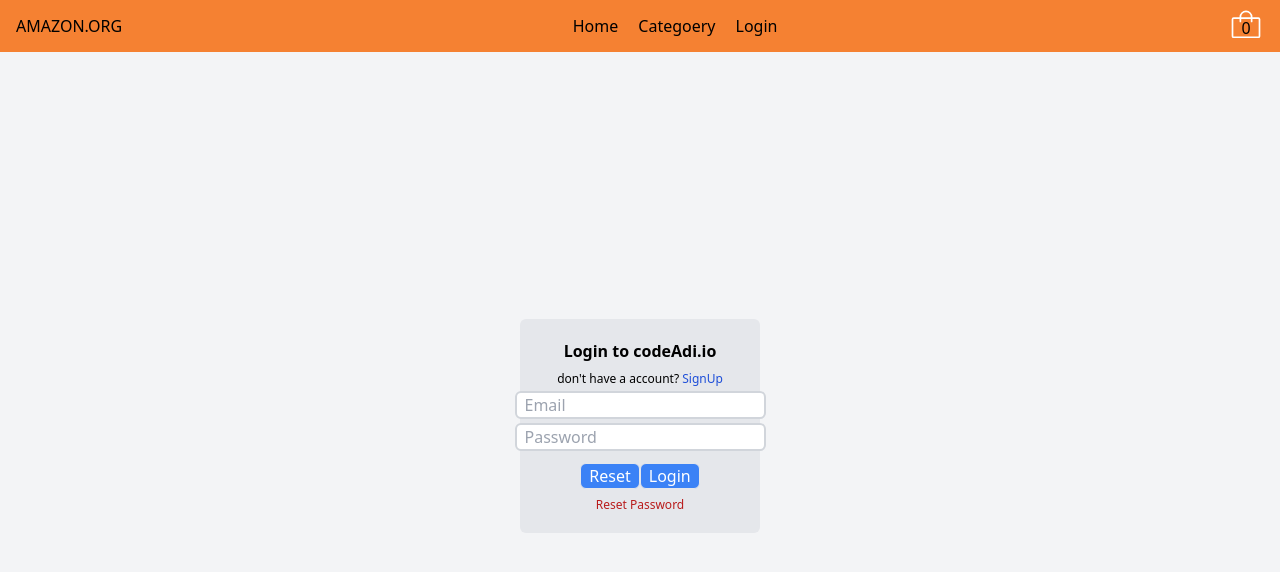
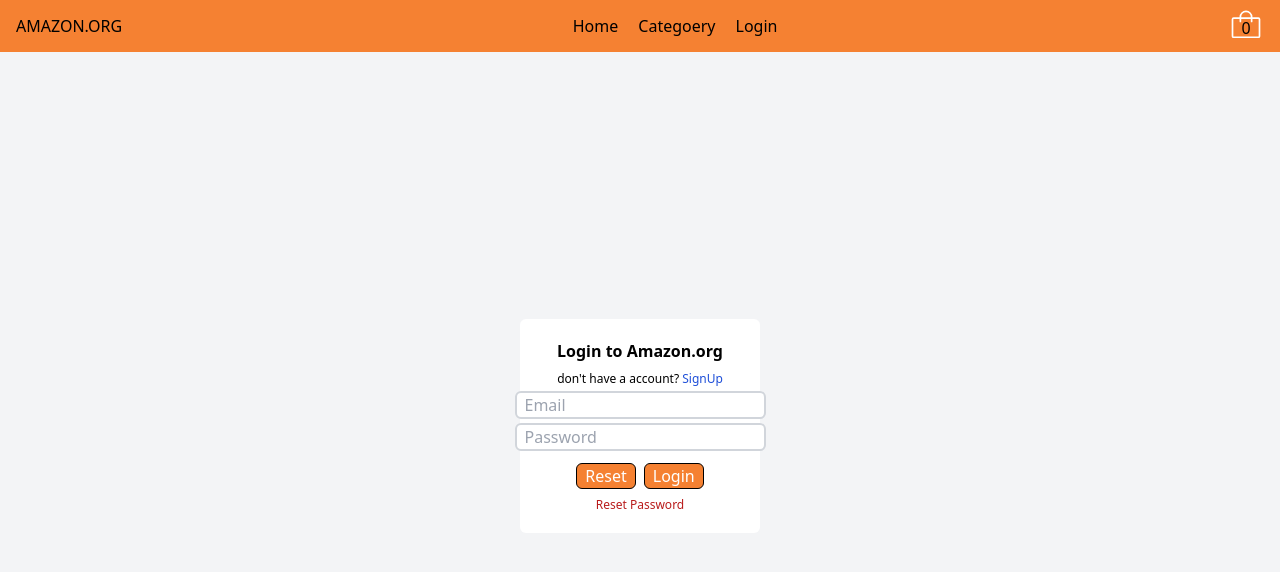
Before and after one commit to adityasoam55/MegaProject-Ecommerce, a React (Vite) app: page /login in a window 1280 px wide. Shown: the top 572 px of the page. Built offline with nearby package versions, Linux system fonts and the light colour scheme; the HTML template or start-up script is replaced by a standard one.

Commit message:
Entire site Button color changed

```diff
--- a/src/Login.jsx
+++ b/src/Login.jsx
@@ -27,9 +27,9 @@
         validationSchema={schema}
         validateOnMount
       >
-        <Form className="w-60 bg-gray-200 p-5 rounded-md flex flex-col justify-center items-center">
-            <h2 className="font-bold mb-2">Login to codeAdi.io</h2>
-           <span className="text-xs mb-1">don't have a account? <Link to="/signup" className="text-xs text-blue-700">
+        <Form className="w-60 bg-white p-5 rounded-md flex flex-col justify-center items-center">
+            <h2 className="font-bold mb-2">Login to Amazon.org</h2>
+           <span className="text-xs mb-1">don't have a account? <Link to="/signup" className="text-xs text-blue-700 hover:underline">
             SignUp
           </Link></span>
           <FormikInput
@@ -48,22 +48,22 @@
             required
           />
 
-          <div className="mb-1">
+          <div className="mb-1 flex gap-2">
             <button
-              className="border bg-blue-500 text-white rounded-md px-2 mt-2"
+              className="border border-black bg-tomato-default text-white rounded-md px-2 mt-2"
               type="button"
               /* onClick={resetForm} */
             >
               Reset
             </button>
             <button
-              className="border bg-blue-500 text-white rounded-md px-2 mt-2"
+              className="border border-black bg-tomato-default text-white rounded-md px-2 mt-2"
               type="submit"
             >
               Login
             </button>
           </div>
-          <Link to="/passwordreset" className="text-xs text-red-700 mt-1">
+          <Link to="/passwordreset" className="text-xs text-red-700 mt-1 hover:underline ">
           Reset Password
           </Link>
         </Form>
--- a/src/PasswordReset.jsx
+++ b/src/PasswordReset.jsx
@@ -22,7 +22,7 @@
 
     return (
         <div className='w-full h-screen flex justify-center items-center'>
-            <div className='flex flex-col items-center w-60 gap-2 bg-gray-200 py-4 rounded-lg'>
+            <div className='flex flex-col items-center w-60 gap-2 bg-white py-4 rounded-lg'>
                 <Formik initialValues={initialValues} onSubmit={callResetPassword} validationSchema={resetPasswordSchema} validateOnMount>
                     <Form className='flex flex-col items-center'>
                         <h3 className='font-medium mb-2'>SetUp New Password</h3>
@@ -39,13 +39,13 @@
                             placeholder='Re-Enter Password'
                         />
                         <div>
-                            <button className='bg-blue-600 text-white rounded-md px-2 py-0.5 my-2'
+                            <button className='border border-black bg-tomato-default text-white rounded-md px-2 py-0.5 my-2'
                                 type='submit'
                                 onClick={callResetPassword}
                             >
                                 Reset Now</button>
                         </div>
-                        <Link className='text-sm text-blue-600' to="/login/">Go back to Login page?</Link>
+                        <Link className='text-sm text-blue-600 hover:underline' to="/login/">Go back to Login page?</Link>
                     </Form>
                 </Formik>
             </div>
--- a/src/ProductDetails.jsx
+++ b/src/ProductDetails.jsx
@@ -40,7 +40,7 @@
 
     return (
         <div className='flex flex-col items-center justify-center py-12 h-full'>
-            <Link to="/" className='text-blue-500 mr-2'>Go back</Link>
+            <Link to="/" className='text-blue-500 mr-2 hover:underline'>Go back</Link>
             <div className='bg-white m-1 px-2 py-1 rounded-md w-80 flex flex-col items-center'>
                 <div className='w-full h-60 '>
                     <img src={product.thumbnail} alt="product photo" className='w-full h-full rounded-md' />
@@ -57,15 +57,15 @@
                         value={count}
                         onChange={handleCountChange}
                     />
-                    <button className='border border-black px-2 rounded-md outline-none bg-red-400 text-white'
+                    <button className='border border-black bg-tomato-default px-2 rounded-md outline-none text-white'
                         onClick={handleButtonClick}
-                    >Add</button>
+                    >Add to cart</button>
                 </div>
             </div>
 
             <div className='flex gap-5'>
-                {id > 1 && <Link to={"/products/" + (id - 1)} className='text-blue-500'>Prev</Link>}
-                {id < 100 && <Link to={"/products/" + (id + 1)} className='text-blue-500'>Next</Link>}
+                {id > 1 && <Link to={"/products/" + (id - 1)} className='text-blue-500 hover:underline'>Prev</Link>}
+                {id < 100 && <Link to={"/products/" + (id + 1)} className='text-blue-500 hover:underline'>Next</Link>}
             </div>
         </div>
     );
--- a/src/SignUp.jsx
+++ b/src/SignUp.jsx
@@ -27,11 +27,11 @@
 
     return (
         <div className='w-full h-screen flex justify-center items-center'>
-            <div className='flex flex-col items-center w-80 gap-2 bg-gray-200 py-4 rounded-lg'>
+            <div className='flex flex-col items-center w-80 gap-2 bg-white py-4 rounded-lg'>
                 <Formik initialValues={initialValues} onSubmit={signupApicall} validationSchema={SignupSchema} validateOnMount >
                     <Form className='flex flex-col items-center'>
-                        <h3 className='font-bold mb-1'>SignUp to codeAdi.io</h3>
-                        <Link to='/login/' className='text-sm mb-1'>Already have an Account? <span className='text-blue-600'>Login</span></Link>
+                        <h3 className='font-bold mb-1'>SignUp to Amazon.org</h3>
+                        <Link to='/login/' className='text-sm mb-1'>Already have an Account? <span className='text-blue-600 hover:underline'>Login</span></Link>
                         <FormikInput
                             type="text"
                             placeholder="Full Name"
@@ -69,13 +69,13 @@
 
                         />
                         <div className='mt-2'>
-                            <button className='bg-blue-600 text-white rounded-md px-2 py-0.5 mr-4'
+                            <button className='border border-black bg-tomato-default text-white rounded-md px-2 py-0.5 mr-4'
                                 type='button'
                             // onClick={resetForm}
                             >
                                 Reset</button>
 
-                            <button className='bg-blue-600 text-white rounded-md px-2 py-0.5 disabled:bg-blue-400'
+                            <button className='border border-black bg-tomato-default text-white rounded-md px-2 py-0.5 disabled:bg-blue-400'
                                 type='submit'
                             // onClick={handleSubmit}
                             // disabled={!isValid}
```
